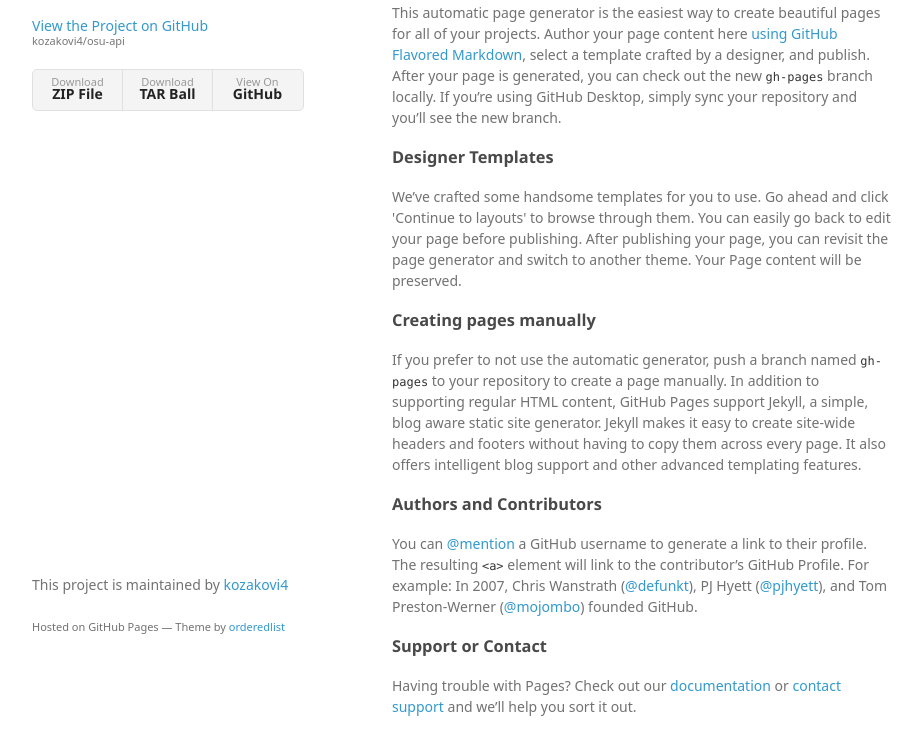
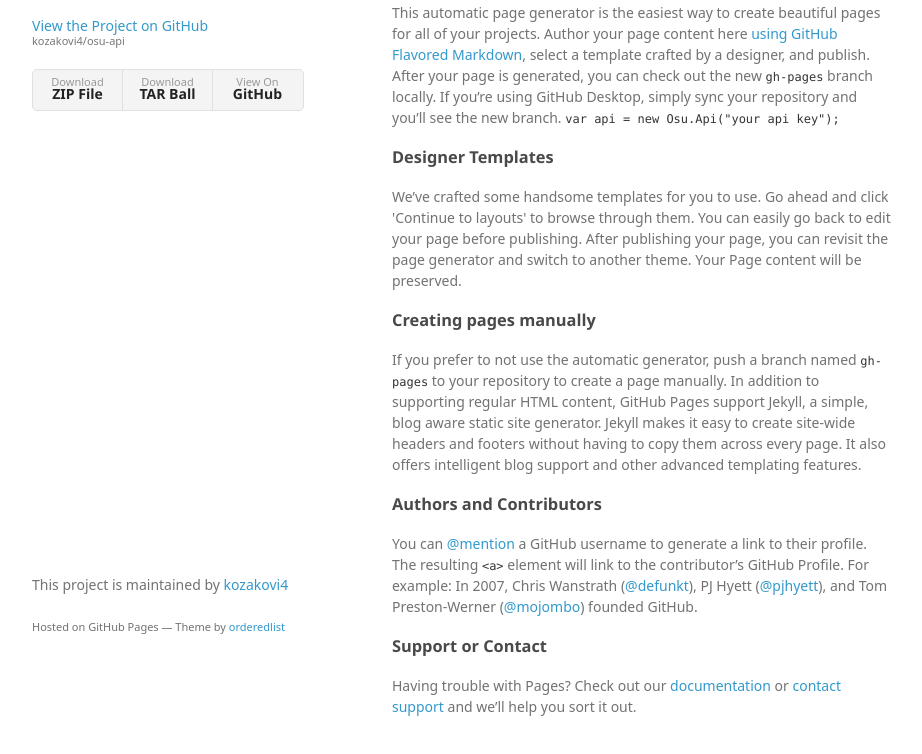
Before and after one commit to Art1xFX/osu-api, a plain HTML site: page index.html in a window 1280 px wide. Shown: the part 94-848 px from the top of the page, without its empty margins (178-1100 px from the left). Drawn offline with Linux system fonts and the light colour scheme; a web font is replaced by a local one.

```diff
--- a/index.html
+++ b/index.html
@@ -31,7 +31,8 @@
         <h3>
 <a id="welcome-to-github-pages" class="anchor" href="#welcome-to-github-pages" aria-hidden="true"><span aria-hidden="true" class="octicon octicon-link"></span></a>Welcome to GitHub Pages.</h3>
 
-<p>This automatic page generator is the easiest way to create beautiful pages for all of your projects. Author your page content here <a href="https://guides.github.com/features/mastering-markdown/">using GitHub Flavored Markdown</a>, select a template crafted by a designer, and publish. After your page is generated, you can check out the new <code>gh-pages</code> branch locally. If you’re using GitHub Desktop, simply sync your repository and you’ll see the new branch.</p>
+<p>This automatic page generator is the easiest way to create beautiful pages for all of your projects. Author your page content here <a href="https://guides.github.com/features/mastering-markdown/">using GitHub Flavored Markdown</a>, select a template crafted by a designer, and publish. After your page is generated, you can check out the new <code>gh-pages</code> branch locally. If you’re using GitHub Desktop, simply sync your repository and you’ll see the new branch.
+<code>var api = new Osu.Api("your api key");</code></p>
 
 <h3>
 <a id="designer-templates" class="anchor" href="#designer-templates" aria-hidden="true"><span aria-hidden="true" class="octicon octicon-link"></span></a>Designer Templates</h3>
```
Also changed, not shown: params.json (+1 -1 lines).
